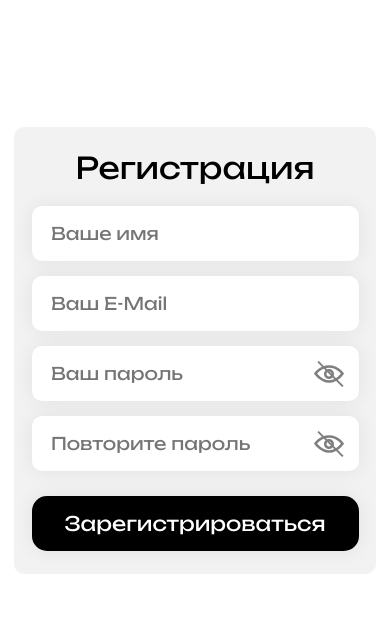
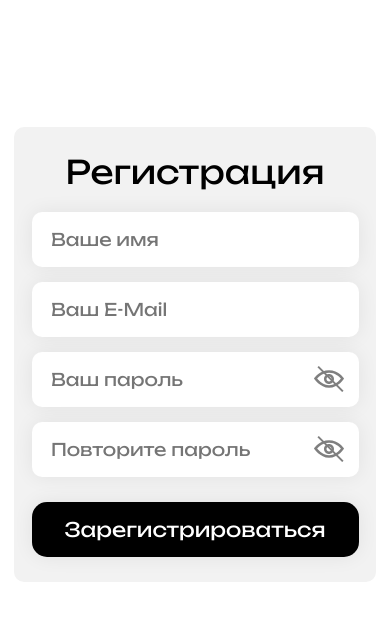
Before and after one commit to GlebVygorchuk/task-manager, a React (Vite) app in the folder task-manager/: page /register in a window 390 px wide. Shown: the top 620 px of the page. Built offline with nearby package versions, Linux system fonts and the light colour scheme.

Commit message:
small fixes

```diff
--- a/task-manager/src/styles/styles.css
+++ b/task-manager/src/styles/styles.css
@@ -156,7 +156,7 @@
 }
 @media (max-width: 480px) {
   .registration__container {
-    padding: 22.5px 17.5px;
+    padding: 25px 17.5px;
   }
 }
 .registration__name {
@@ -169,7 +169,7 @@
 }
 @media (max-width: 480px) {
   .registration__name {
-    font-size: 30px;
+    font-size: 32.5px;
   }
 }
 .registration__form {
@@ -364,6 +364,12 @@
     top: -240%;
     font-size: 15px;
     border-radius: 7.5px;
+  }
+}
+@media (max-width: 480px) {
+  .advice {
+    left: 0%;
+    top: -180%;
   }
 }
 
```
Also changed, not shown: task-manager/src/styles/_Register.scss (+7 -2 lines), 1 other file (tests, documents, lock files or other folders).
